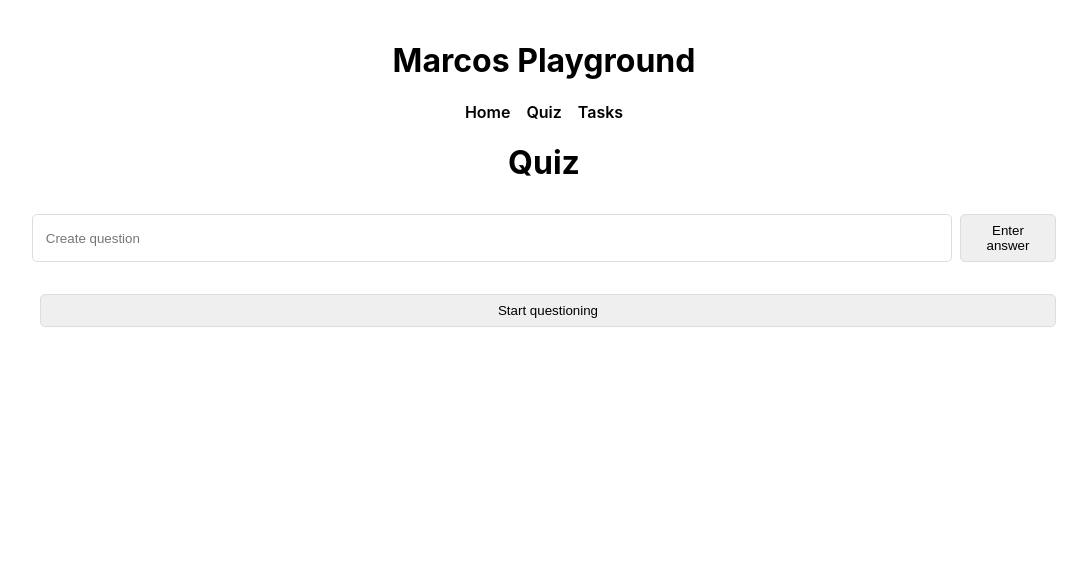
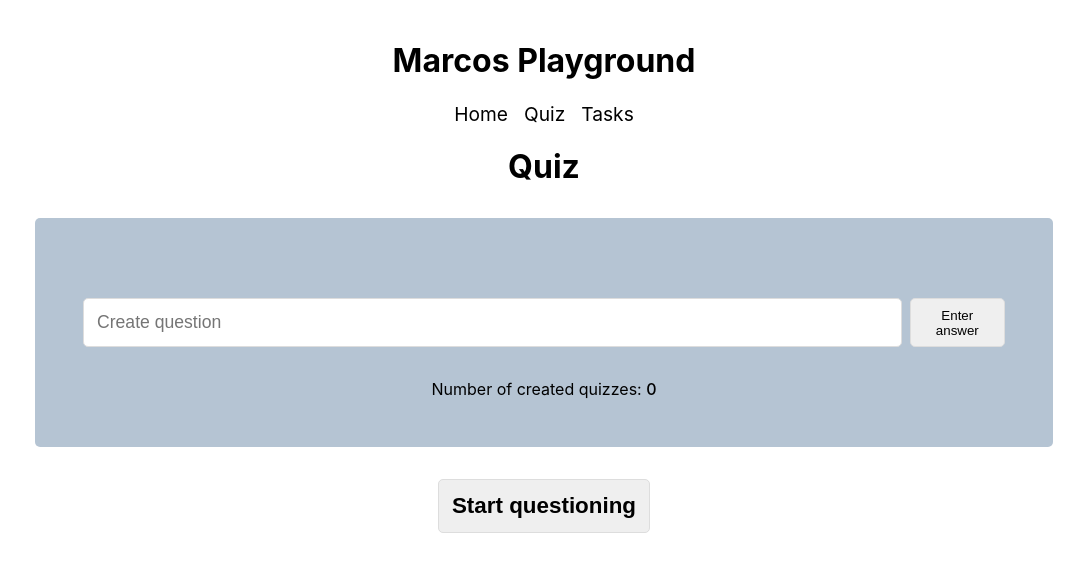
Before and after one commit to MarcoNanka/react-playground, a React (Create React App) app: page /quiz in a window 1280 px wide. Shown: the top 572 px of the page, without its empty margins (96-1183 px from the left). Built offline with nearby package versions, Linux system fonts and the light colour scheme.

Commit message:
Improved user experience

```diff
--- a/src/components/Heading.js
+++ b/src/components/Heading.js
@@ -1,15 +1,15 @@
-import { Link } from 'react-router-dom';
+import { Link } from "react-router-dom";
 
 const Heading = () => (
-    <div className='heading'>
-        <h1>Marcos Playground</h1>
+  <div className="heading">
+    <h1>Marcos Playground</h1>
 
-        <div>
-            <Link to='/'>Home</Link>
-            <Link to='/quiz'>Quiz</Link>
-            <Link to='/tasks'>Tasks</Link>
-        </div>
+    <div>
+      <Link to="/">Home</Link>
+      <Link to="/quiz">Quiz</Link>
+      <Link to="/tasks">Tasks</Link>
     </div>
+  </div>
 );
 
 export default Heading;
--- a/src/components/List.js
+++ b/src/components/List.js
@@ -1,18 +1,18 @@
-import { useState, useEffect } from 'react';
+import { useState, useEffect } from "react";
 
 const List = () => {
-    const [initialRender, setIntitialRender] = useState(false);
+  const [initialRender, setInitialRender] = useState(false);
   const [tasks, setTasks] = useState([]);
-    const [input, setInput] = useState('');
+  const [input, setInput] = useState("");
 
   useEffect(() => {
-        const ls = localStorage.getItem('tasks');
+    const ls = localStorage.getItem("tasks");
 
     if (!initialRender) {
       if (ls) setTasks(JSON.parse(ls));
-            setIntitialRender(true);
+      setInitialRender(true);
     } else {
-            localStorage.setItem('tasks', JSON.stringify(tasks));
+      localStorage.setItem("tasks", JSON.stringify(tasks));
     }
   }, [tasks, initialRender]);
 
@@ -32,25 +32,29 @@ const List = () => {
     if (title) setTasks([...tasks, { title }]);
   };
   return (
-        <div className='list'>
+    <div className="list">
       <form
         onSubmit={(e) => {
           e.preventDefault();
           addTask(input);
-                    setInput('');
+          setInput("");
         }}
       >
         <input
           value={input}
           onChange={(e) => setInput(e.target.value)}
-                    type='text'
-                    placeholder='New task'
+          type="text"
+          placeholder="New task"
         />
         <button>Add</button>
       </form>
       <ul>
-                {tasks.map((task, index) => ( //task is value, index is index
-                    <li key={index} className={task.completed ? 'completed' : null}>
+        {tasks.map(
+          (
+            task,
+            index //task is value, index is index
+          ) => (
+            <li key={index} className={task.completed ? "completed" : null}>
               <div>
                 <p>{task.title}</p>
                 <div>
@@ -59,7 +63,8 @@ const List = () => {
                 </div>
               </div>
             </li>
-                ))}
+          )
+        )}
       </ul>
     </div>
   );
--- a/src/components/Quiz.js
+++ b/src/components/Quiz.js
@@ -1,19 +1,32 @@
-import { useState } from "react";
+import { useState, useEffect } from "react";
 
 const Quiz = (props) => {
   const [quizzes, setQuizzes] = useState([]);
   const [showAnswer, setShowAnswer] = useState(false);
   const [correct, setCorrect] = useState();
+  const [wrong, setWrong] = useState();
   const [input, setInput] = useState("");
   const [otherinput, setOtherInput] = useState("");
   const [question, setQuestion] = useState("");
   const [create, setCreate] = useState(true);
+  const [initialRender, setInitialRender] = useState(false);
+  useEffect(() => {
+    const ls = localStorage.getItem("quizzes");
+    if (!initialRender) {
+      if (ls) setQuizzes(JSON.parse(ls));
+      setInitialRender(true);
+    } else {
+      localStorage.setItem("quizzes", JSON.stringify(quizzes));
+    }
+  }, [quizzes, initialRender]);
   const quiz = quizzes[0];
+
   return (
     <>
       <div className="quiz">
         <h1 className="title">Quiz</h1>
         {create ? (
+          <div className="createQuiz quizTemplates">
             <form
               onSubmit={(e) => {
                 e.preventDefault();
@@ -36,20 +49,36 @@ const Quiz = (props) => {
                 type="text"
                 placeholder={question ? "Create answer" : "Create question"}
               />
-            <button>{!question ? "Enter answer" : "save"}</button>
+              <button>{question ? "save" : "Enter answer"}</button>
             </form>
+            <span>Number of created quizzes: </span>
+            <span className="numberQuizzes">{quizzes.length}</span>
+          </div>
         ) : !quiz ? (
-          "no questions left"
+          <div className="quizTemplates">No question left!</div>
         ) : (
+          <div
+            className={
+              correct
+                ? "quizTemplates correctAnswer"
+                : wrong
+                ? "quizTemplates wrongAnswer"
+                : "quizTemplates"
+            }
+          >
             <div>
-            <div>
-              <p>{quiz.question}</p>
+              <span style={{ borderBottom: "solid" }}>Question</span>
+              <span>: {quiz.question}</span>
             </div>
             {showAnswer ? (
               <div>
-                <p>{quiz.answer}</p>
-                <p>{correct ? "korrekt" : "falsch"}</p>
+                <p>
+                  {correct
+                    ? "That's correct: " + quiz.answer
+                    : "False, the correct answer is: " + quiz.answer}
+                </p>
                 <button
+                  className="nextQuestion"
                   onClick={() => {
                     const newQuizzes = [...quizzes];
                     if (correct) {
@@ -60,6 +89,8 @@ const Quiz = (props) => {
                     }
                     setQuizzes(newQuizzes);
                     setShowAnswer(false);
+                    setCorrect(false);
+                    setWrong(false);
                   }}
                 >
                   next question
@@ -69,7 +100,11 @@ const Quiz = (props) => {
               <form
                 onSubmit={(e) => {
                   e.preventDefault(); //verhindert neuladen von Seite
-                  setCorrect(input === quiz.answer);
+                  setCorrect(
+                    input.toLowerCase().split(" ").join("") ===
+                      quiz.answer.toLowerCase().split(" ").join("")
+                  );
+                  setWrong(correct ? false : true);
                   setShowAnswer(true);
                   setInput("");
                 }}
@@ -83,11 +118,16 @@ const Quiz = (props) => {
                 <button>Submit</button>
               </form>
             )}
+            <span>Number of quizzes left: </span>
+            <span className="numberQuizzes">{quizzes.length}</span>
           </div>
         )}
       </div>
-      <button onClick={() => setCreate(create ? false : true)}>
-        {create ? "Start questioning" : "Start creating new fancy quizzes"}
+      <button
+        className="quizButton"
+        onClick={() => setCreate(create ? false : true)}
+      >
+        {create ? "Start questioning" : "Create new quizzes"}
       </button>
     </>
   );
--- a/src/index.css
+++ b/src/index.css
@@ -23,8 +23,13 @@ body {
   gap: 1rem;
 }
 .heading a {
+  font-size: 1.2rem;
+  font-weight: 400;
   color: black;
   text-decoration: none;
+}
+.heading a:hover {
+  text-decoration: underline;
 }
 ul {
   list-style: none;
@@ -53,6 +58,7 @@ form {
   margin: 2rem 0;
 }
 input {
+  font-size: 1.1rem;
   border: 1px solid #ddd;
   border-radius: 5px;
   padding: 0.8rem;
@@ -73,3 +79,53 @@ button:hover {
 .quiz {
   text-align: center;
 }
+.quizTemplates {
+  background-color: rgb(181, 196, 211);
+  padding: 3rem;
+  width: 90%;
+  max-width: 1500px;
+  margin: 2rem auto;
+  border-radius: 5px;
+}
+.quizButton {
+  font-size: 1.4rem;
+  font-weight: 550;
+  padding: 0.8rem;
+  white-space: nowrap;
+  overflow: hidden;
+  margin: 0 auto;
+}
+
+@keyframes gradient {
+  0% {
+    background-position: 0% 50%;
+  }
+  50% {
+    background-position: 100% 50%;
+  }
+  100% {
+    background-position: 0% 50%;
+  }
+}
+.quizButton:hover {
+  background: linear-gradient(
+    -45deg,
+    rgb(238, 236, 222),
+    rgb(204, 204, 191),
+    rgb(241, 241, 188)
+  );
+  background-size: 400% 400%;
+  animation: gradient 3s ease infinite;
+}
+.correctAnswer {
+  background-color: rgb(150, 219, 150);
+}
+.wrongAnswer {
+  background-color: rgb(190, 74, 74);
+}
+.numberQuizzes {
+  font-weight: 550;
+}
+.nextQuestion {
+  margin-bottom: 1rem;
+}
```
Lines whose indentation alone changed are shown as unchanged.
